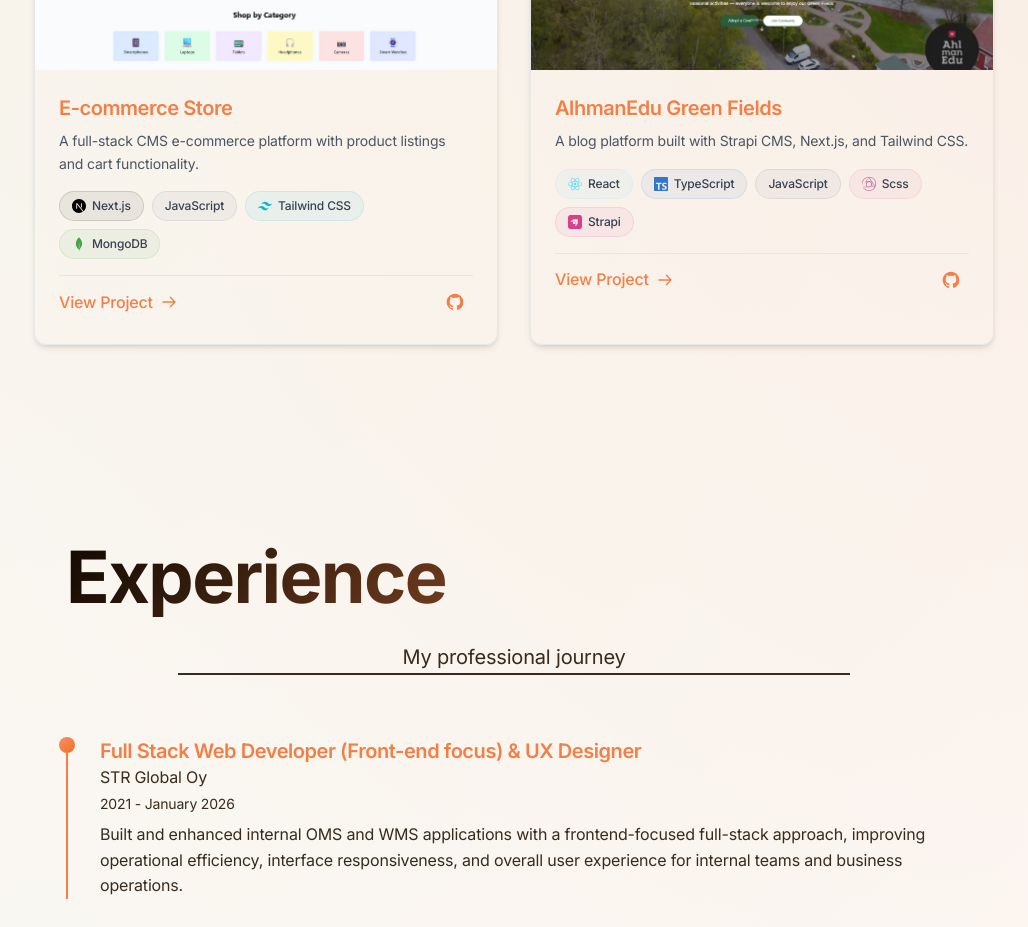
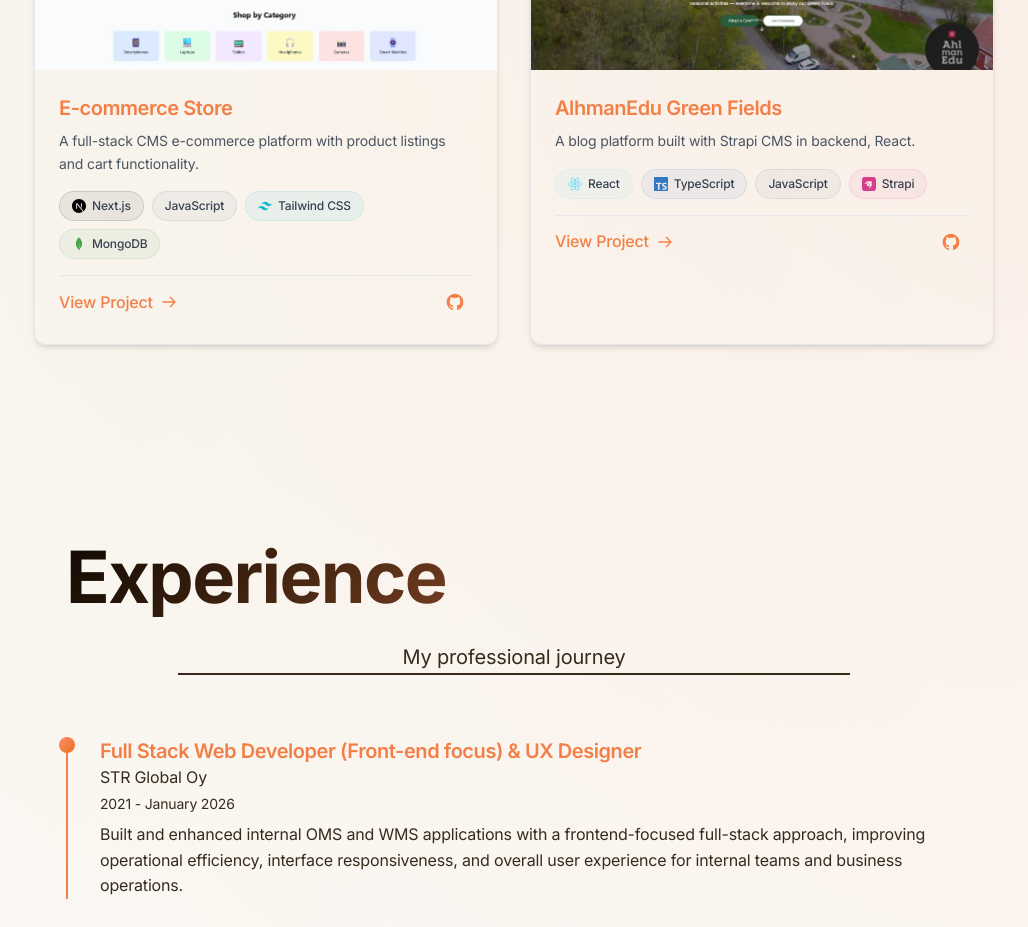
Before and after one commit to fidodo/new-portfolio, a Next.js app: page / in a window 1280 px wide. Shown: the part 3880-4807 px from the top of the page, without its empty margins (126-1154 px from the left). Built offline with nearby package versions, Linux system fonts and the light colour scheme; no server answers; the database is empty.

Commit message:
update continued

```diff
--- a/app/components/Projects.tsx
+++ b/app/components/Projects.tsx
@@ -109,9 +109,8 @@ const projects = [
   },
   {
     title: "AlhmanEdu Green Fields",
-    description:
-      "A blog platform built with Strapi CMS, Next.js, and Tailwind CSS.",
-    tech: ["React", "TypeScript", "JavaScript", "Scss", "Strapi"],
+    description: "A blog platform built with Strapi CMS in backend, React.",
+    tech: ["React", "TypeScript", "JavaScript", "Strapi"],
     link: "https://greenfileds-alhman.vercel.app/#home",
     image: "/projects/greenfields.webp",
     github: "https://github.com/fidodo/greenfileds_alhman",
```
